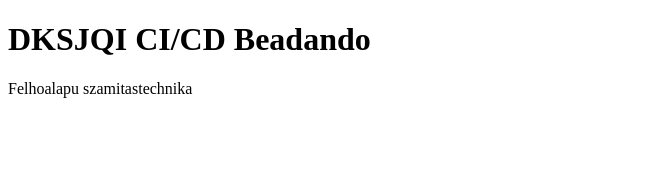
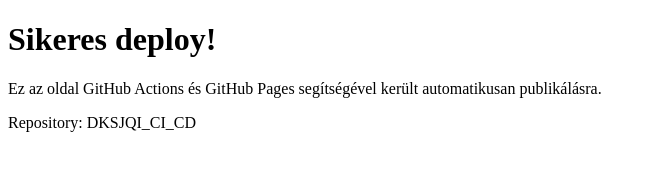
Before and after one commit to nagyniki66/DKSJQI_CI_CD, a plain HTML site: page index.html in a window 1280 px wide. Shown: the whole page, without its empty margins (0-656 px from the left). Drawn offline with Linux system fonts and the light colour scheme.

Commit message:
Update GitHub Pages homepage

```diff
--- a/index.html
+++ b/index.html
@@ -1,10 +1,17 @@
 <!doctype html>
-<html>
+<html lang="hu">
   <head>
+    <meta charset="UTF-8" />
     <title>DKSJQI CI/CD</title>
   </head>
   <body>
-    <h1>DKSJQI CI/CD Beadando</h1>
-    <p>Felhoalapu szamitastechnika</p>
+    <h1>Sikeres deploy!</h1>
+
+    <p>
+      Ez az oldal GitHub Actions és GitHub Pages segítségével került
+      automatikusan publikálásra.
+    </p>
+
+    <p>Repository: DKSJQI_CI_CD</p>
   </body>
 </html>
```
